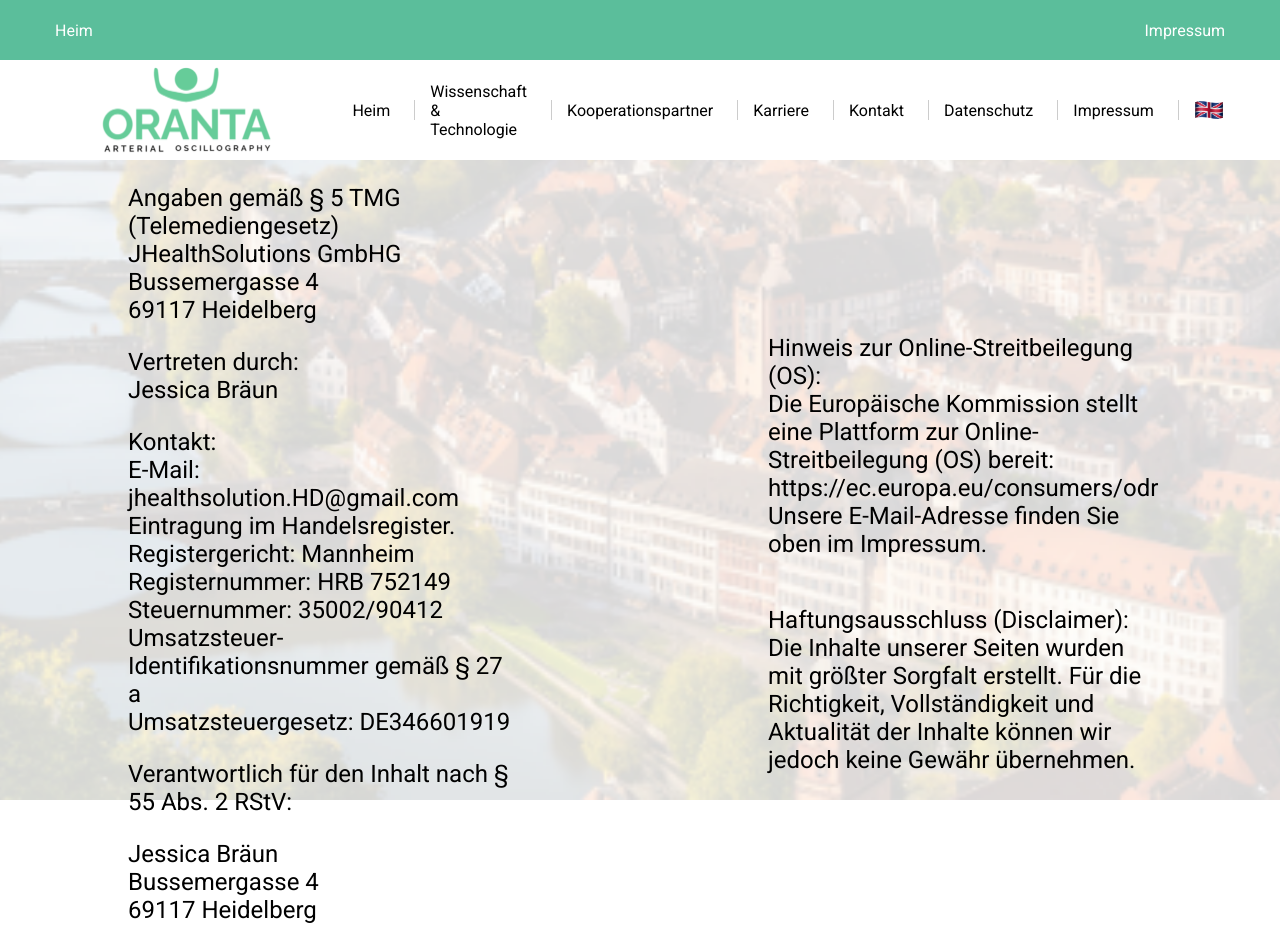
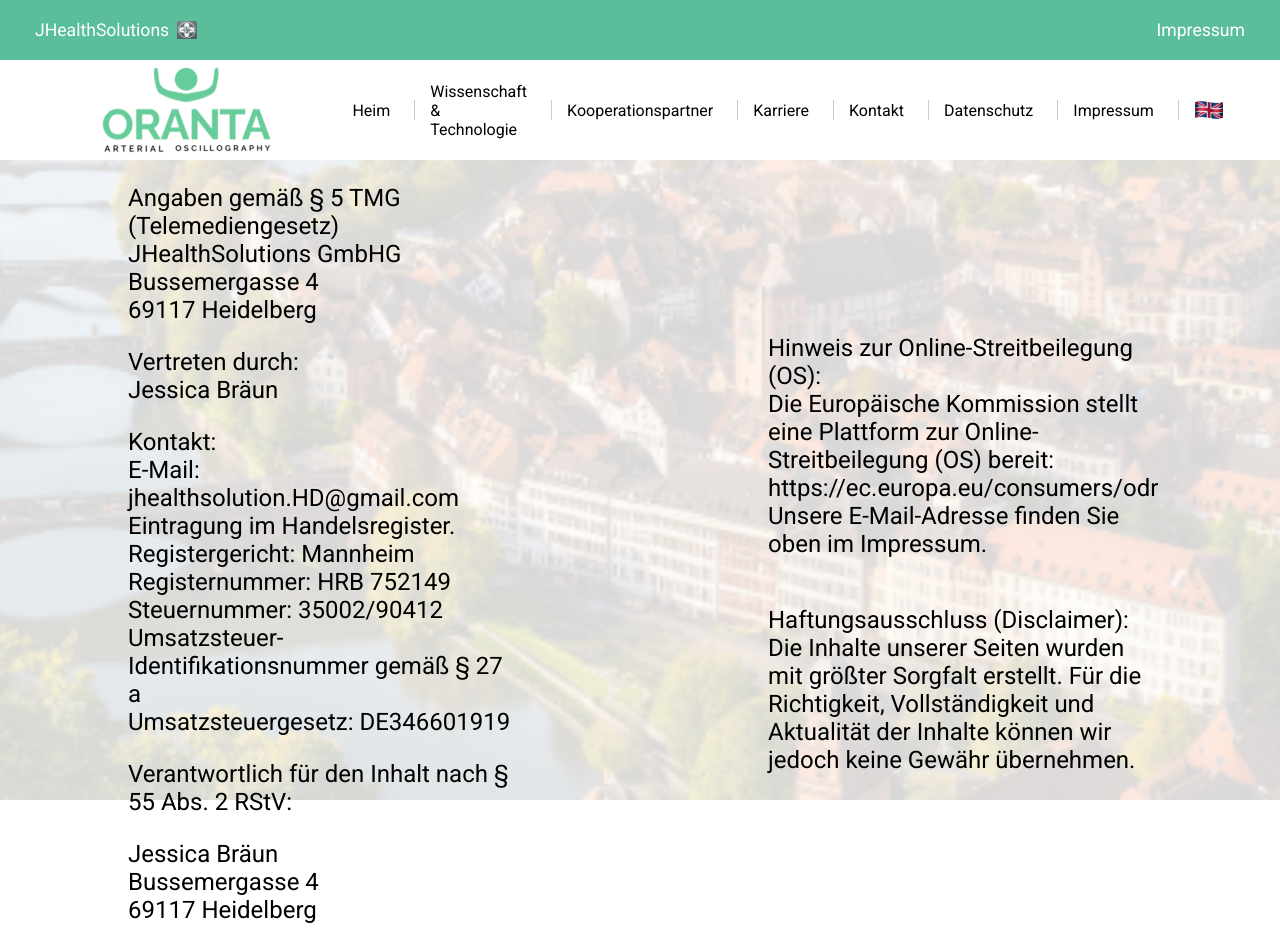
Before and after one commit to Pingis2/JHealthSolutions, a React (Vite) app: page / in a window 1280 px wide. Both pictures are taken after a click on the item "Impressum". Shown: the top 948 px of the page. Built offline with nearby package versions, Linux system fonts and the light colour scheme.

Commit message:
Added - green header to about us

```diff
--- a/src/pages/AboutUs.tsx
+++ b/src/pages/AboutUs.tsx
@@ -1,32 +1,32 @@
-import { useNavigate } from "react-router-dom";
+import logo from "../assets/logo/JHealthSolutions-logo.png";
 import { Header } from "../components/header";
-import image from '../assets/images/contact/contact-image.png';
+import image from "../assets/images/contact/contact-image.png";
 
 export const AboutUs = () => {
-  const navigate = useNavigate();
-
-  const handleNavigation = (path: string) => {
-    navigate(path);
-  };
-
-  return <>
-    <header className="green-header">
-      <div className="header-content">
-        <ul className="header-list">
-          <li onClick={() => handleNavigation("/")} className="home-link">
-            Heim
-          </li>
-          <li className="page-title">Impressum</li>
-        </ul>
+  return (
+    <>
+      <header className="home-header">
+        <div className="header-left">
+          <p>JHealthSolutions</p>
+          <img
+            src={logo}
+            alt="JHealthSolutions logo"
+            className="jhealt-solutions-logo"
+          />
+        </div>
+        <div className="header-right">
+          <p>Impressum</p>
         </div>
       </header>
+
       <Header></Header>
 
       <img src={image} alt="image of berlin" className="background-image"></img>
 
       <section className="texts">
         <section className="text-1">
-        <p>Angaben gemäß § 5 TMG (Telemediengesetz)<br></br>
+          <p>
+            Angaben gemäß § 5 TMG (Telemediengesetz)<br></br>
             JHealthSolutions GmbHG<br></br>
             Bussemergasse 4<br></br>
             69117 Heidelberg
@@ -45,9 +45,7 @@ export const AboutUs = () => {
             Umsatzsteuer-Identifikationsnummer gemäß § 27 a<br></br>
             Umsatzsteuergesetz: DE346601919
           </p>
-        <p>
-          Verantwortlich für den Inhalt nach § 55 Abs. 2 RStV:
-        </p>
+          <p>Verantwortlich für den Inhalt nach § 55 Abs. 2 RStV:</p>
           <p>
             Jessica Bräun<br></br>
             Bussemergasse 4<br></br>
@@ -57,17 +55,21 @@ export const AboutUs = () => {
         <section className="text-2">
           <p>
             Hinweis zur Online-Streitbeilegung (OS):<br></br>
-          Die Europäische Kommission stellt eine Plattform zur Online-Streitbeilegung (OS) bereit: https://ec.europa.eu/consumers/odr
-          Unsere E-Mail-Adresse finden Sie oben im Impressum.
+            Die Europäische Kommission stellt eine Plattform zur
+            Online-Streitbeilegung (OS) bereit:
+            https://ec.europa.eu/consumers/odr Unsere E-Mail-Adresse finden Sie
+            oben im Impressum.
           </p>
           <p>
             Haftungsausschluss (Disclaimer):<br></br>
-          Die Inhalte unserer Seiten wurden mit größter Sorgfalt erstellt.
-          Für die Richtigkeit, Vollständigkeit und Aktualität der Inhalte können wir jedoch keine Gewähr übernehmen.
+            Die Inhalte unserer Seiten wurden mit größter Sorgfalt erstellt. Für
+            die Richtigkeit, Vollständigkeit und Aktualität der Inhalte können
+            wir jedoch keine Gewähr übernehmen.
           </p>
         </section>
       </section>
-  </>;
+    </>
+  );
 };
 
 export default AboutUs;
--- a/src/styling/about-us/about-us-desktop.scss
+++ b/src/styling/about-us/about-us-desktop.scss
@@ -1,7 +1,21 @@
-@use '../mixins/colors.scss' as *;
-@use '../mixins/fonts.scss' as *;
+@use "../mixins/colors.scss" as *;
+@use "../mixins/fonts.scss" as *;
 
 @media (min-width: 1024px) {
+  .home-header {
+    .header-left {
+      p {
+        margin-left: 35px;
+      }
+    }
+
+    .header-right {
+      p {
+        margin-right: 35px;
+      }
+    }
+  }
+
   .background-image {
     position: fixed;
     top: 0;
--- a/src/styling/about-us/about-us-mobile.scss
+++ b/src/styling/about-us/about-us-mobile.scss
@@ -1,5 +1,41 @@
-@use '../mixins/colors.scss' as *;
-@use '../mixins/fonts.scss' as *;
+@use "../mixins/colors.scss" as *;
+@use "../mixins/fonts.scss" as *;
+
+.home-header {
+  display: flex;
+  justify-content: space-between;
+  align-items: center;
+  color: white;
+  height: 60px;
+  width: 100%;
+
+  @include main-green-color;
+  @include main-sans-font;
+
+  .header-left {
+    display: flex;
+    align-items: center;
+
+    p {
+      margin-left: 10px;
+      font-size: 1rem;
+    }
+
+    img {
+      margin-left: 8px;
+      max-height: 20px;
+      max-width: 20px;
+      margin-right: 7px;
+    }
+  }
+
+  .header-right {
+    p {
+      font-size: 1rem;
+      margin-right: 10px;
+    }
+  }
+}
 
 .texts {
   display: flex;
--- a/src/styling/about-us/about-us-tablet.scss
+++ b/src/styling/about-us/about-us-tablet.scss
@@ -1,5 +1,5 @@
-@use '../mixins/colors.scss' as *;
-@use '../mixins/fonts.scss' as *;
+@use "../mixins/colors.scss" as *;
+@use "../mixins/fonts.scss" as *;
 
 @media (min-width: 768px) {
   .background-image {
@@ -39,3 +39,21 @@
     }
   }
 }
+
+@media (min-width: 840px) {
+  .home-header {
+    .header-left {
+      p {
+        margin-left: 25px;
+        font-size: 1.1rem;
+      }
+    }
+
+    .header-right {
+      p {
+        margin-right: 25px;
+        font-size: 1.1rem;
+      }
+    }
+  }
+}
```
Lines whose indentation alone changed are shown as unchanged.
